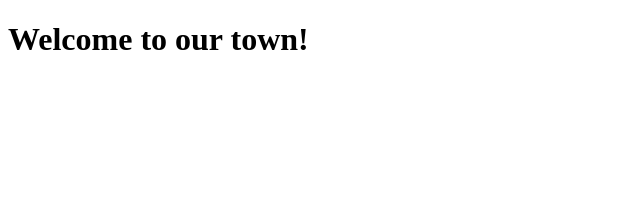
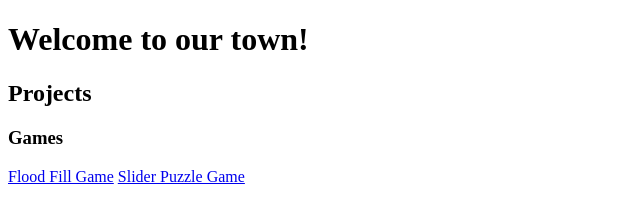
Before and after one commit to amandabot/amandabot.github.io, a plain HTML site: page index.html in a window 1280 px wide. Shown: the whole page, without its empty margins (0-640 px from the left). Drawn offline with Linux system fonts and the light colour scheme.

Commit message:
Update main page to add new projects
Added Flood Fill Game link
Added Slider Puzzle link

```diff
--- a/index.html
+++ b/index.html
@@ -7,5 +7,9 @@
 
     <body>
         <h1>Welcome to our town!</h1>
+        <h2>Projects</h2>
+        <h3>Games</h3>
+        <a href="Flood-Fill-JS">Flood Fill Game</a>
+        <a href="Slider-Puzzle-JS">Slider Puzzle Game</a>
     </body>
 </html>
```
